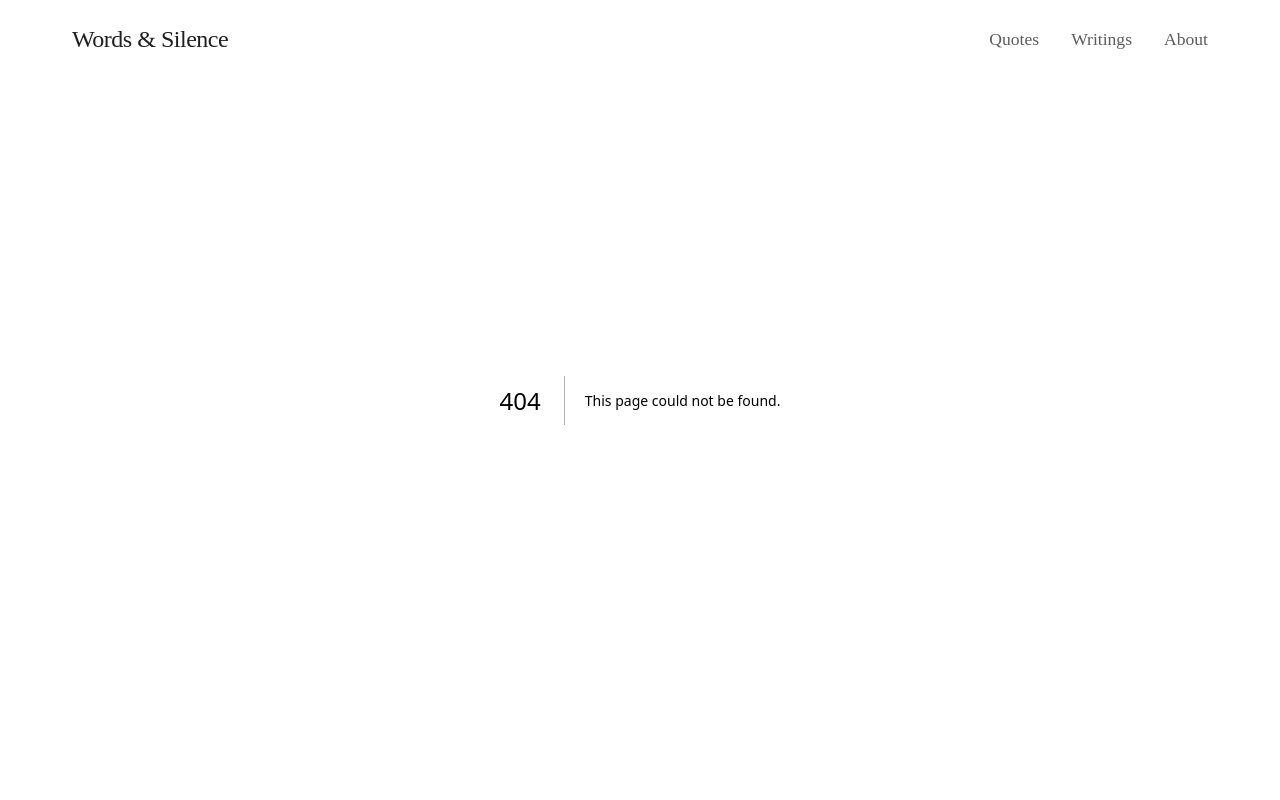
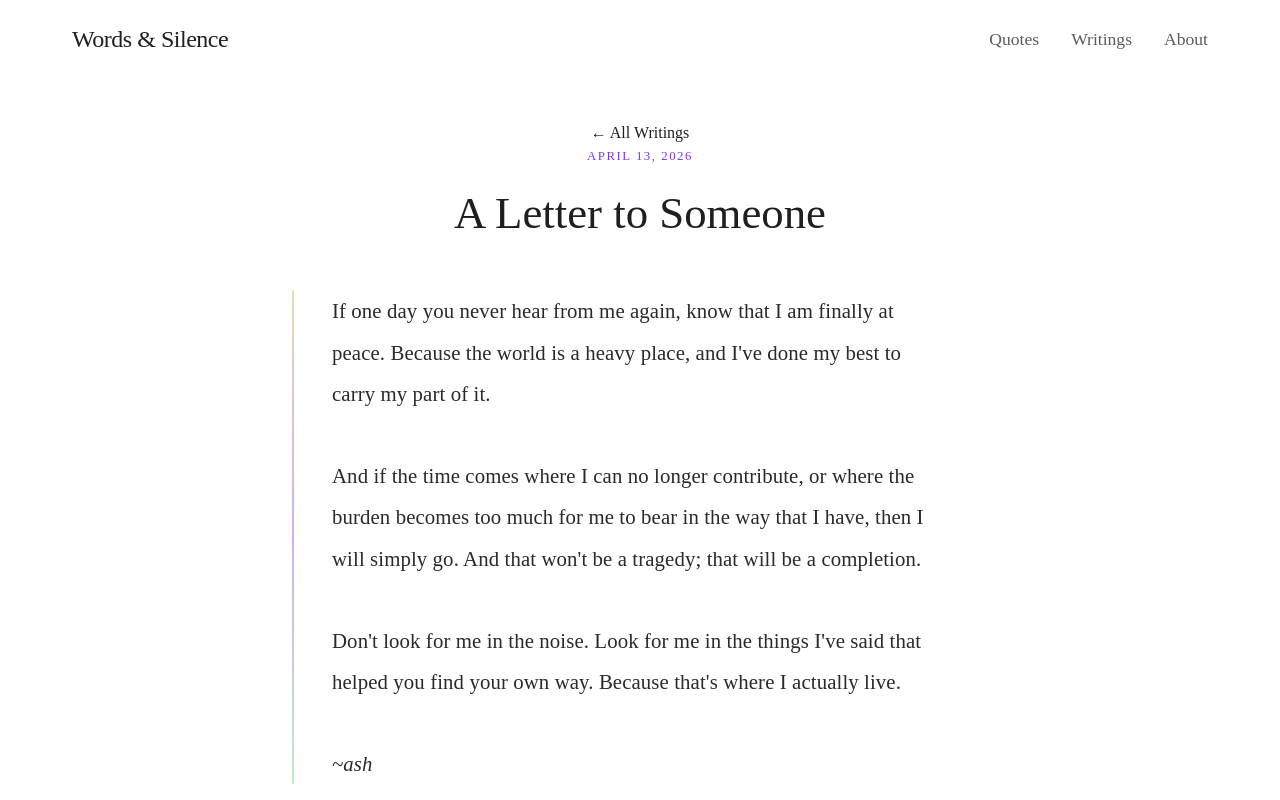
Before and after one commit to AyushSingh360/Words-Sanctuary, a Next.js app: page /writings/a-letter-to-someone in a window 1280 px wide. Before the commit this address had no page. Shown: the top 800 px of the page. Built offline with nearby package versions, Linux system fonts and the light colour scheme; a web font is replaced by a local one.

Commit message:
feat: add dynamic writing detail page with metadata and static params generation

```diff
--- /dev/null
+++ b/src/app/writings/[slug]/page.tsx
@@ -0,0 +1,60 @@
+import { notFound } from 'next/navigation';
+import Link from 'next/link';
+import { writings, getWritingBySlug } from '../data';
+import '../writings.css';
+
+export async function generateStaticParams() {
+  return writings.map((w) => ({ slug: w.slug }));
+}
+
+export async function generateMetadata({
+  params,
+}: {
+  params: Promise<{ slug: string }>;
+}) {
+  const { slug } = await params;
+  const writing = getWritingBySlug(slug);
+  if (!writing) return { title: 'Not Found' };
+  return {
+    title: `${writing.title} | Words & Silence`,
+    description: writing.excerpt,
+  };
+}
+
+export default async function WritingPage({
+  params,
+}: {
+  params: Promise<{ slug: string }>;
+}) {
+  const { slug } = await params;
+  const writing = getWritingBySlug(slug);
+
+  if (!writing) {
+    notFound();
+  }
+
+  return (
+    <div className="writings-page">
+      <article className="writing-article">
+        <header className="writing-article-header">
+          <Link href="/writings" className="writing-back-link">
+            &larr; All Writings
+          </Link>
+          <time className="writing-article-date">{writing.date}</time>
+          <h1 className="writing-article-title">{writing.title}</h1>
+        </header>
+
+        <div className="writing-article-body">
+          {writing.paragraphs.map((paragraph, index) => (
+            <p key={index}>{paragraph}</p>
+          ))}
+          <p className="writing-article-signature">{writing.signature}</p>
+        </div>
+
+        <footer className="writing-article-footer">
+          <div className="writing-article-end-mark">&#10043;</div>
+        </footer>
+      </article>
+    </div>
+  );
+}
```
